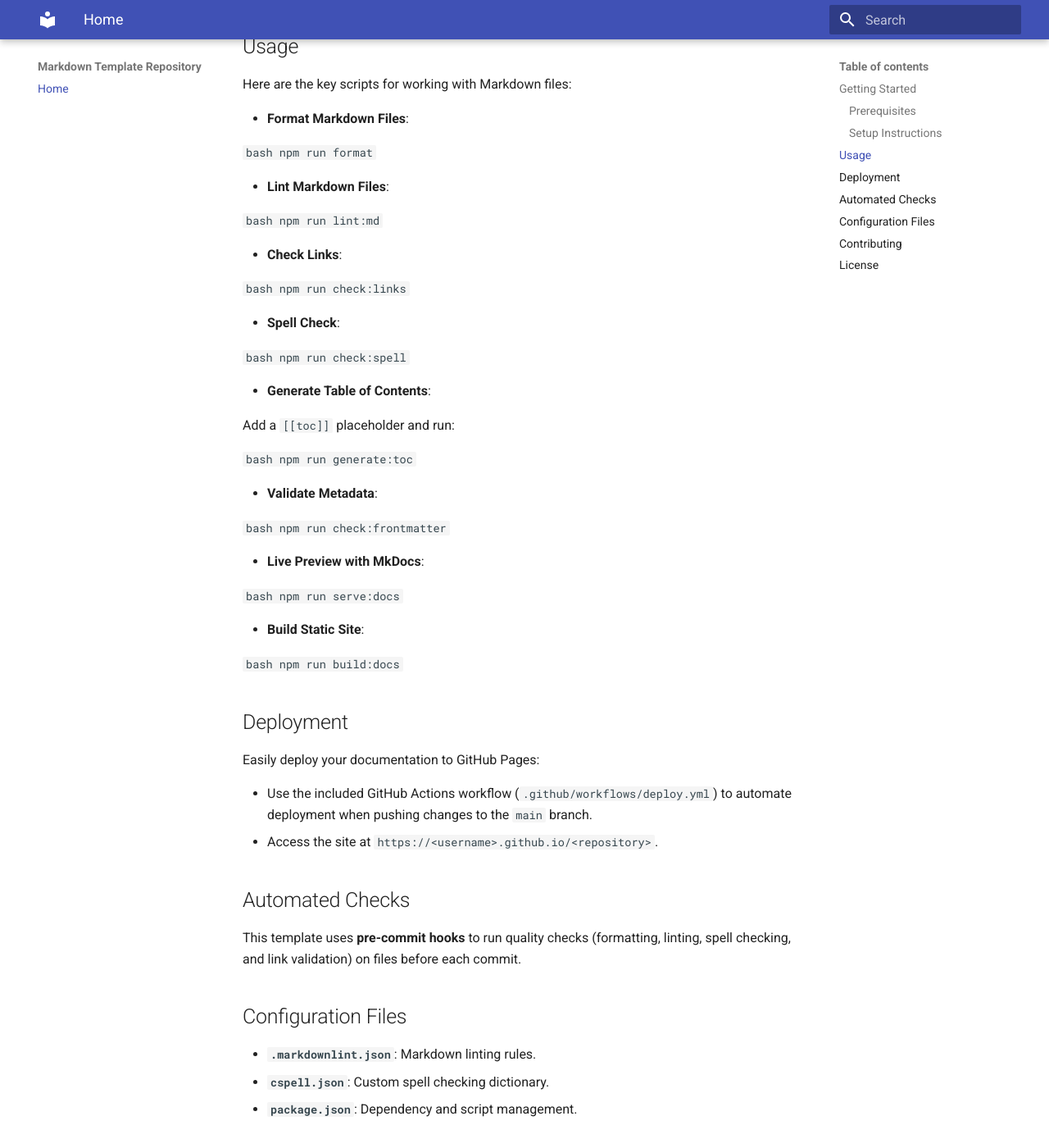
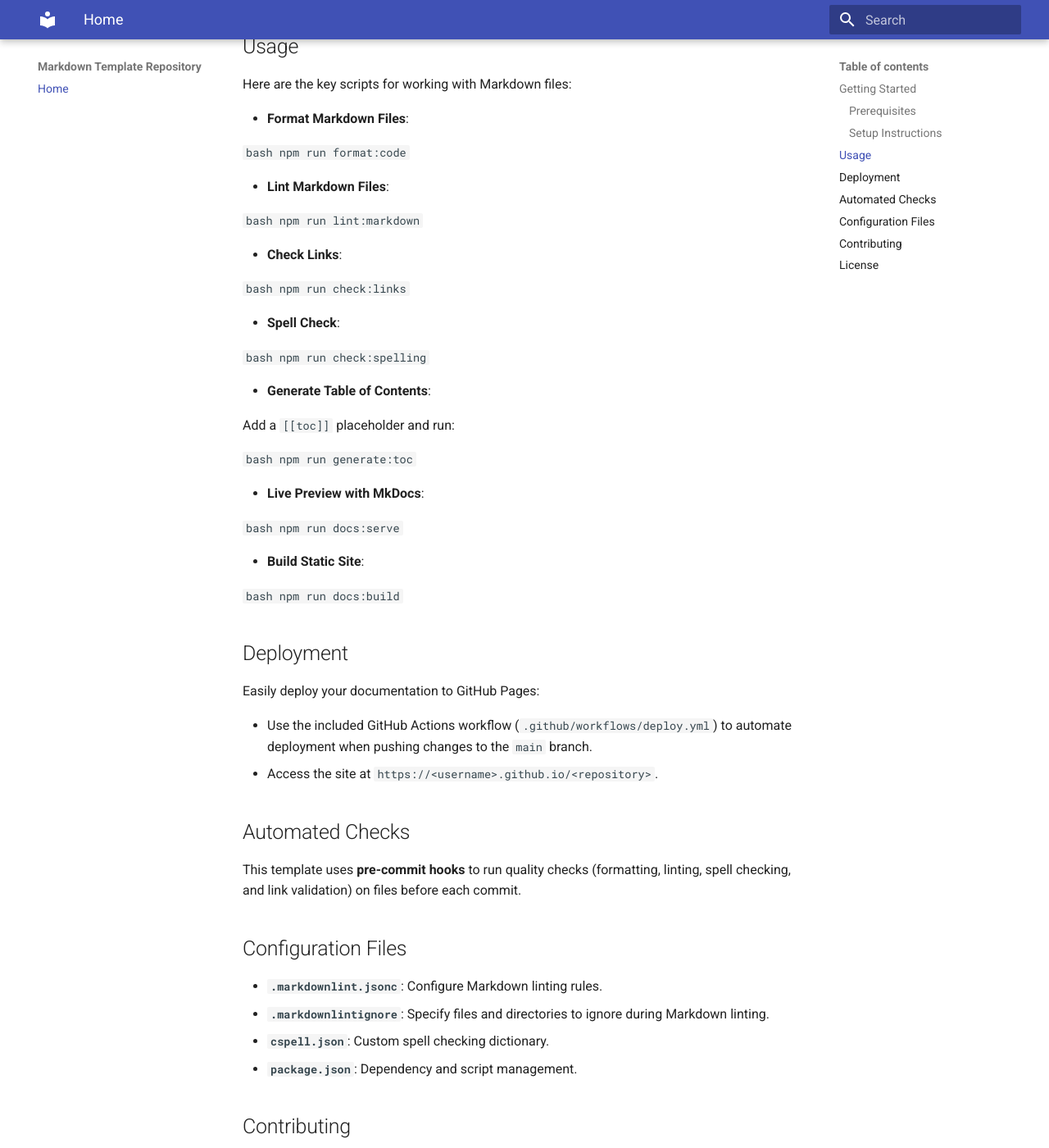
Before and after one commit to Jekwwer/markdown-workspace, an MkDocs documentation site: the page built from docs/index.md, in a window 1280 px wide and 1400 px high, scrolled down 866 px. Shown: the whole window at 82% size. Built offline with MkDocs 1.6.1 and Material for MkDocs 9.7.7, drawn with Linux system fonts in a browser that asks for light colours.

Commit message:
docs(readme): update readme with latest changes and mkdocs version
Updated README.md to reflect changes in script commands and configuration files.
Added `.markdownlintignore` to configuration descriptions and updated spell-checking vocabulary in cspell.json.

[FILES MODIFIED]
 - README.md
 - cspell.json
 - docs/index.md

[FEATURES/CHANGES]
 - Changed script commands in README and docs index.
 - Added `.markdownlintignore` to configuration descriptions.
 - Updated spell-checking vocabulary in cspell.json.

[PURPOSE]
 - To ensure documentation reflects the latest command changes.

[IMPACT]
 - Users will reference updated commands for formatting, linting, and deploying documentation.

````diff
--- a/cspell.json
+++ b/cspell.json
@@ -13,5 +13,5 @@
   "language": "en",
   "useGitignore": true,
   "version": "0.2",
-  "words": ["Evgenii", "Jekwwer", "mkdocs", "Shiliaev"]
+  "words": ["Evgenii", "Jekwwer", "markdownlintignore", "mkdocs", "Shiliaev"]
 }
--- a/docs/index.md
+++ b/docs/index.md
@@ -39,13 +39,13 @@ Here are the key scripts for working with Markdown files:
 - **Format Markdown Files**:
 
   ```bash
-  npm run format
+  npm run format:code
   ```
 
 - **Lint Markdown Files**:
 
   ```bash
-  npm run lint:md
+  npm run lint:markdown
   ```
 
 - **Check Links**:
@@ -57,7 +57,7 @@ Here are the key scripts for working with Markdown files:
 - **Spell Check**:
 
   ```bash
-  npm run check:spell
+  npm run check:spelling
   ```
 
 - **Generate Table of Contents**:
@@ -68,22 +68,16 @@ Here are the key scripts for working with Markdown files:
   npm run generate:toc
   ```
 
-- **Validate Metadata**:
-
-  ```bash
-  npm run check:frontmatter
-  ```
-
 - **Live Preview with MkDocs**:
 
   ```bash
-  npm run serve:docs
+  npm run docs:serve
   ```
 
 - **Build Static Site**:
 
   ```bash
-  npm run build:docs
+  npm run docs:build
   ```
 
 ## Deployment
@@ -101,7 +95,8 @@ on files before each commit.
 
 ## Configuration Files
 
-- **`.markdownlint.json`**: Markdown linting rules.
+- **`.markdownlint.jsonc`**: Configure Markdown linting rules.
+- **`.markdownlintignore`**: Specify files and directories to ignore during Markdown linting.
 - **`cspell.json`**: Custom spell checking dictionary.
 - **`package.json`**: Dependency and script management.
 
````
Also changed, not shown: README.md (+8 -7 lines).
